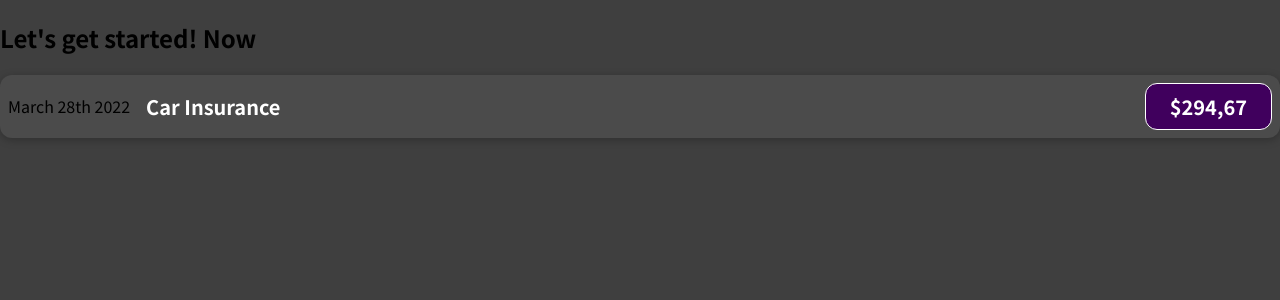
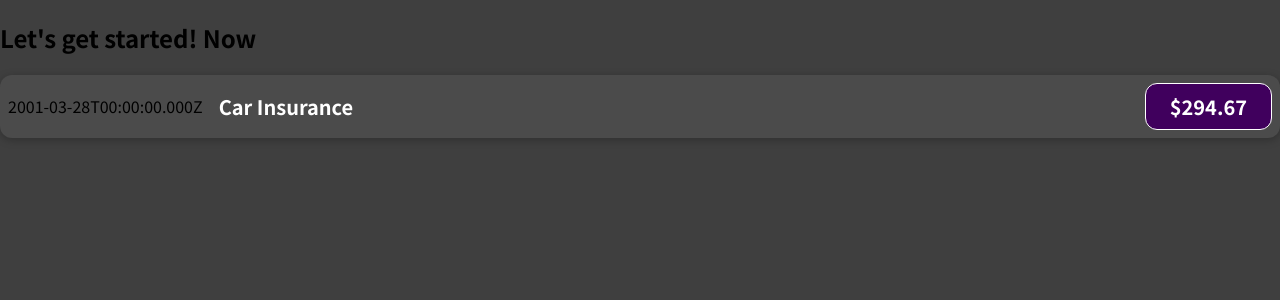
Before and after one commit to mpsujek/react-training, a JavaScript app: page / in a window 1280 px wide. Shown: the top 300 px of the page. Built offline with nearby package versions, Linux system fonts and the light colour scheme.

Commit message:
store data in variables

```diff
--- a/src/components/ExpenseItem.js
+++ b/src/components/ExpenseItem.js
@@ -1,12 +1,15 @@
 import "./ExpenseItem.css";
 
 export default function ExpenseItem() {
+  const expenseDate = new Date(2001, 2, 28);
+  const expenseTitle = "Car Insurance";
+  const expenseAmount = 294.67;
   return (
     <div className="expense-item">
-      <div>March 28th 2022</div>
+      <div>{expenseDate.toISOString()}</div>
       <div className="expense-item__description">
-        <h2>Car Insurance</h2>
-        <div className="expense-item__price">$294,67</div>
+        <h2>{expenseTitle}</h2>
+        <div className="expense-item__price">${expenseAmount}</div>
       </div>
     </div>
   );
```
